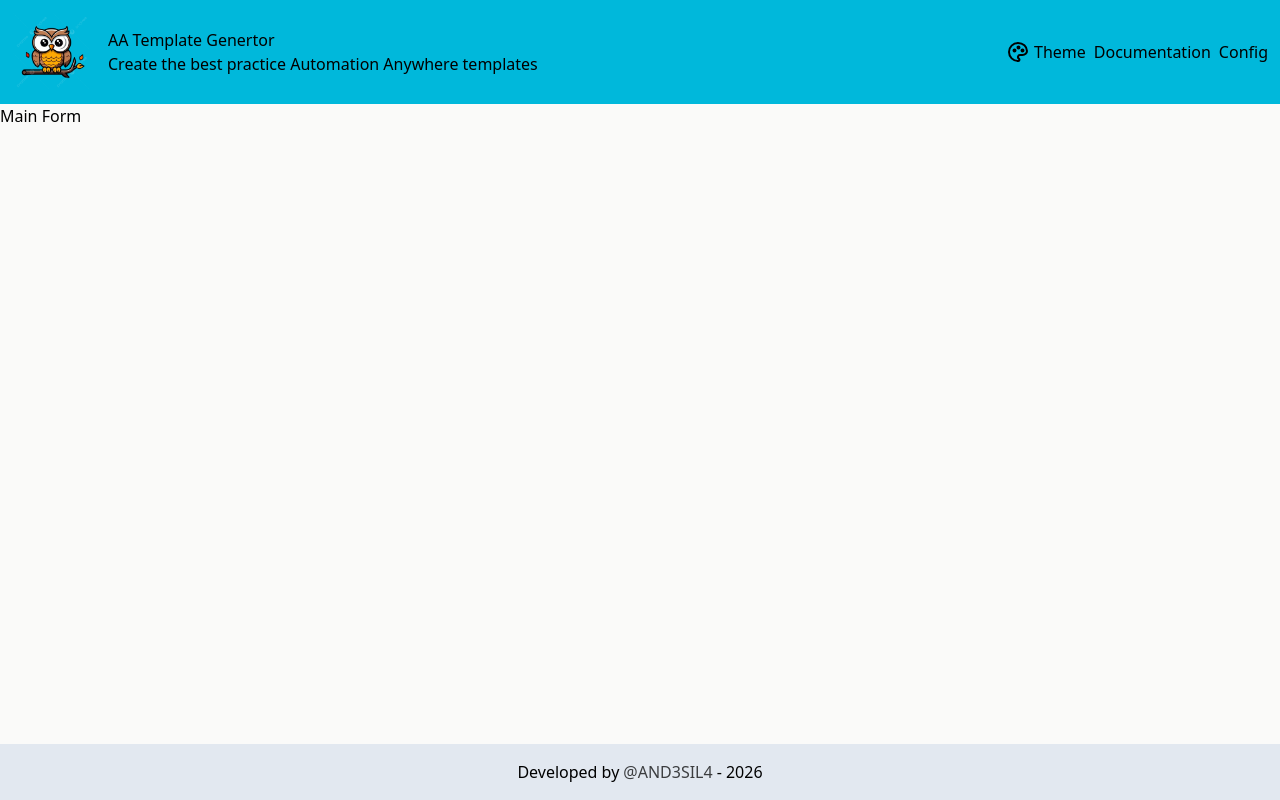
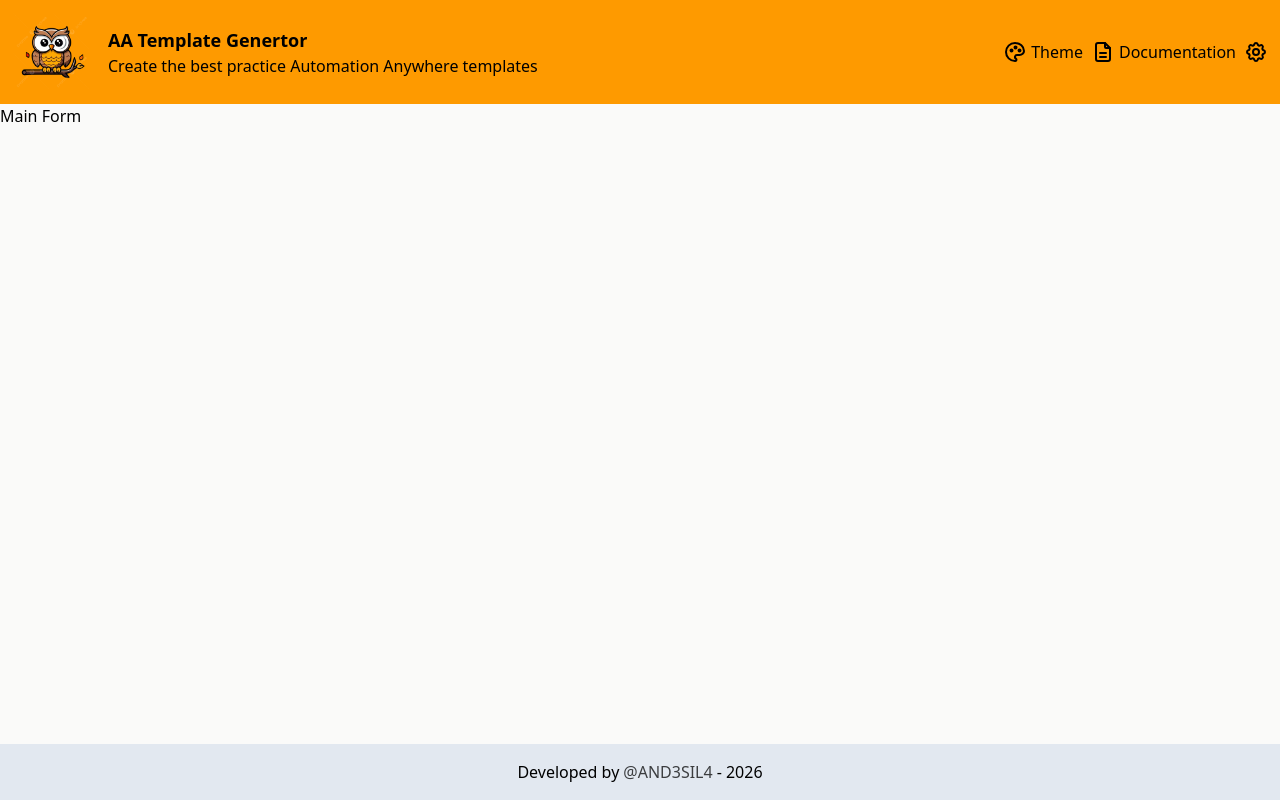
Before and after one commit to AND3SIL4/generate-template-aa, a React (Vite) app: page / in a window 1280 px wide. Built offline with nearby package versions, Linux system fonts and the light colour scheme.

Commit message:
🐛 fix: improve the navbar to specifying the icons and buttons
Changelog: fix

```diff
--- a/src/components/common/themeSwitcher.tsx
+++ b/src/components/common/themeSwitcher.tsx
@@ -4,7 +4,7 @@ import Button from '../ui/button';
 const ThemeSwticher = () => {
   return (
     <div className="flex justify-between">
-      <Button size="md">
+      <Button size="md" className="">
         <ColorPaletteIcon /> Theme
       </Button>
     </div>
--- a/src/components/navigation/navbar.tsx
+++ b/src/components/navigation/navbar.tsx
@@ -3,9 +3,12 @@ import ThemeSwticher from '../common/themeSwitcher';
 import { getTheme } from '@/utils/themes';
 import { useState } from 'react';
 import { ThemeVariant } from '@/utils/types';
+import Button from '../ui/button';
+import DocsIcon from '@icons/docsIcons';
+import ConfigIcon from '@icons/configIcon';
 
 const Navbar = () => {
-  const [theme, setTheme] = useState<ThemeVariant>('cyber');
+  const [theme, setTheme] = useState<ThemeVariant>('gold');
   const t = getTheme(theme);
 
   return (
@@ -14,15 +17,19 @@ const Navbar = () => {
       <div className="flex items-center gap-4">
         <img src={Logo} alt="Logo project Byaas" className="w-20 h-20" />
         <div>
-          <h1>AA Template Genertor</h1>
+          <h1 className="text-lg font-bold">AA Template Genertor</h1>
           <p>Create the best practice Automation Anywhere templates</p>
         </div>
       </div>
       {/* Navbar rigth side */}
       <div className="flex justify-between items-center gap-2">
         <ThemeSwticher />
-        <button>Documentation</button>
-        <button>Config</button>
+        <Button size="md">
+          <DocsIcon /> Documentation
+        </Button>
+        <Button size="md">
+          <ConfigIcon />
+        </Button>
       </div>
     </nav>
   );
--- a/src/components/ui/button.tsx
+++ b/src/components/ui/button.tsx
@@ -1,13 +1,9 @@
 import { ButtonType } from 'src/utils/types';
 
-const Button = ({ children, className, size, ...props }: ButtonType) => {
+const Button = ({ className, children, size, ...props }: ButtonType) => {
+  const extraClass = className ? className : '';
   return (
-    <button
-      className={`
-        cursor-pointer flex justify-between gap-1
-        ${className ? className : ''}`}
-      {...props}
-    >
+    <button className={`flex content-between gap-1 ${extraClass}`} {...props}>
       {children}
     </button>
   );
```
